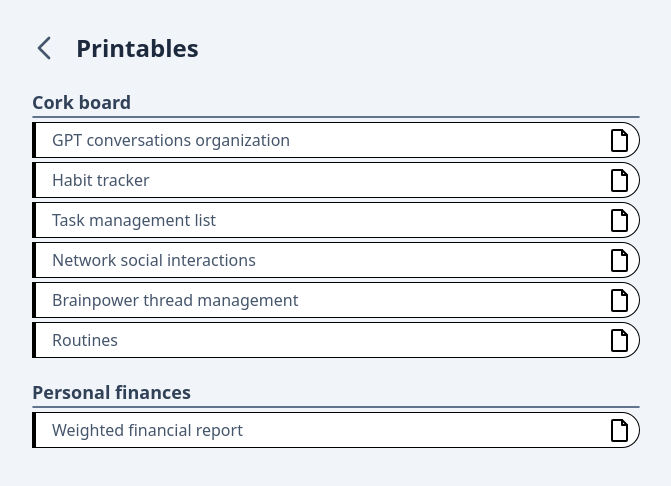
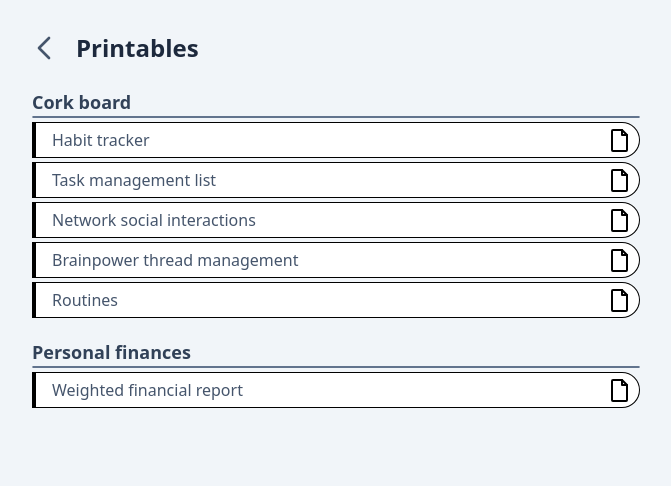
Before and after one commit to alejandro-vaz/alejandro-vaz, a React (Create React App) app: page /printables in a window 1280 px wide. Shown: the top 486 px of the page, without its empty margins (308-979 px from the left). Built offline with nearby package versions, Linux system fonts and the light colour scheme.

Commit message:
removed gpt

```diff
--- a/src/pages/Printables.tsx
+++ b/src/pages/Printables.tsx
@@ -19,7 +19,6 @@ export default function Printables(): React.ReactNode {
     return (
         <>
             <Section name="Cork board">
-                <Card type="pdf" to="/Printables/gpt.pdf">GPT conversations organization</Card>
                 <Card type="pdf" to="/Printables/habittracker.pdf">Habit tracker</Card>
                 <Card type="pdf" to="/Printables/s-i.pdf">Task management list</Card>
                 <Card type="pdf" to="/Printables/social.pdf">Network social interactions</Card>
```
